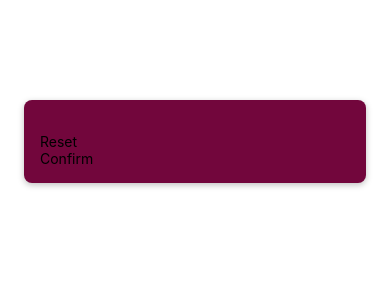
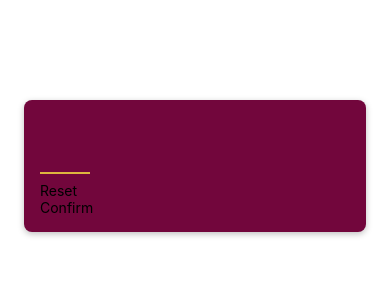
Before and after one commit to FehmiCitiloglu/guess-number, a React Native app: screen / in a window 390 px wide. Shown: the top 300 px of the page. Built offline with nearby package versions, Linux system fonts and the light colour scheme.

Commit message:
configuration TextInput field

```diff
--- a/screens/StartGameScreen.js
+++ b/screens/StartGameScreen.js
@@ -5,8 +5,13 @@
 const StartGameScreen = () => {
     return (
         <View style={styles.inputContainer}>
-            <TextInput />
-
+            <TextInput
+                style={styles.numberInput}
+                maxLength={2}
+                keyboardType={"number-pad"}
+                autoCorrect={false}
+                autoCapitalize={"none"}
+            />
             <PrimaryButton>Reset</PrimaryButton>
             <PrimaryButton>Confirm</PrimaryButton>
 
@@ -32,4 +37,15 @@
         shadowRadius: 6, // shadow expands
         shadowOpacity: 0.25 // how strong shadow is
     },
+    numberInput: {
+        height: 50,
+        width: 50,
+        fontSize: 32,
+        borderBottomColor: '#ddb63f',
+        borderBottomWidth: 2,
+        color: '#ddb63f',
+        marginVertical: 8,
+        fontWeight: 'bold',
+        textAlign: "center",
+    }
 })
```
